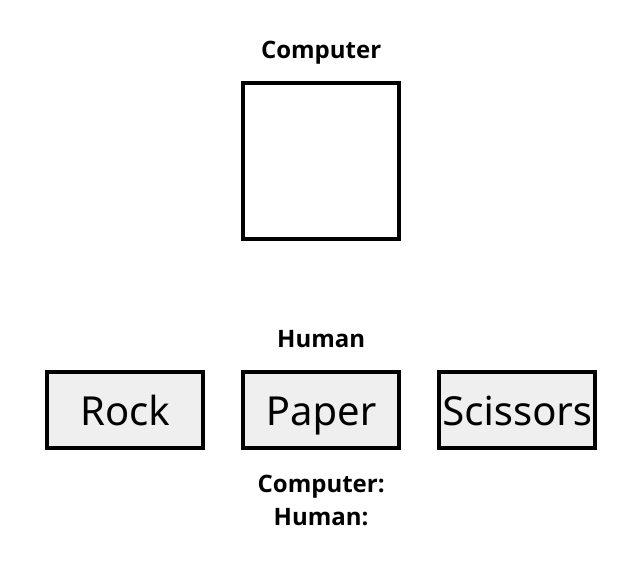
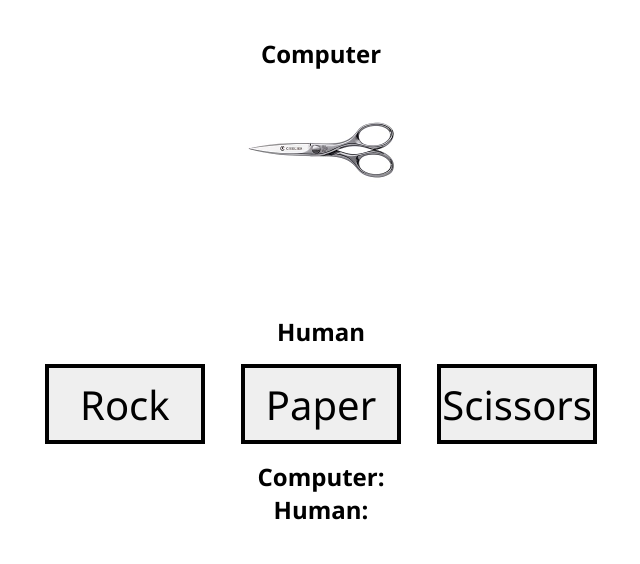
Before and after one commit to ruinabeshima/Rock-Paper-Scissors, a plain HTML site: page index.html in a window 1280 px wide. Both pictures are taken after a click on the button "Rock". Shown: the part 164-728 px from the top of the page, without its empty margins (319-959 px from the left). Drawn offline with Linux system fonts and the light colour scheme.

Commit message:
Added images that respond to dom

```diff
--- a/index.html
+++ b/index.html
@@ -16,7 +16,7 @@
     <div class="game-play">
       <div class="computer">
         <h2>Computer</h2>
-        <div class="computer-choice">
+        <div id="computer-choice"></div>
       </div>
 
       <div class="human">
--- a/script.js
+++ b/script.js
@@ -24,6 +24,35 @@ function getHumanChoice(){
     playGame("SCISSORS")
   })
 };
+
+function getChoicePicture(computerChoice){
+  const firstImg = computerImage.querySelector("img")
+  if (firstImg) {
+    firstImg.remove()
+  }
+
+  if (computerChoice === "ROCK"){
+    let rockImage = document.createElement("img")
+    rockImage.src = "resources/rock.jpg"
+    rockImage.classList.add("choice-image")
+    computerImage.appendChild(rockImage)
+  }
+
+  else if (computerChoice === "PAPER"){
+    let paperImage = document.createElement("img")
+    paperImage.src = "resources/paper.jpg"
+    paperImage.classList.add("choice-image")
+    computerImage.appendChild(paperImage)
+  }
+
+  else if (computerChoice === "SCISSORS"){
+    let scissorImage = document.createElement("img")
+    scissorImage.src = "resources/scissors.jpg"
+    scissorImage.classList.add("choice-image")
+    computerImage.appendChild(scissorImage)
+  }
+
+}
 
 function playRound(humanChoice, computerChoice){
     let result = ""
@@ -55,6 +84,7 @@ function playRound(humanChoice, computerChoice){
 
 function playGame(humanChoice){
   let computerChoice = getComputerChoice()
+  getChoicePicture(computerChoice)
   value = playRound(humanChoice, computerChoice)
   console.log(value)
 }
@@ -62,6 +92,7 @@ function playGame(humanChoice){
 const humanRock = document.getElementById("human-rock")
 const humanPaper = document.getElementById("human-paper")
 const humanScissors = document.getElementById("human-scissors")
+const computerImage = document.getElementById("computer-choice")
 
 getHumanChoice()
 playGame()
--- a/styles.css
+++ b/styles.css
@@ -32,6 +32,11 @@ h1 {
   margin-top: 1rem;
 }
 
+.choice-image {
+  width: 10rem;
+  height: 10rem;
+}
+
 .human {
   margin-top: 5rem;
 }
```
Also changed, not shown: resources/paper.jpg (added), resources/rock.jpg (added), resources/scissors.jpg (added).
